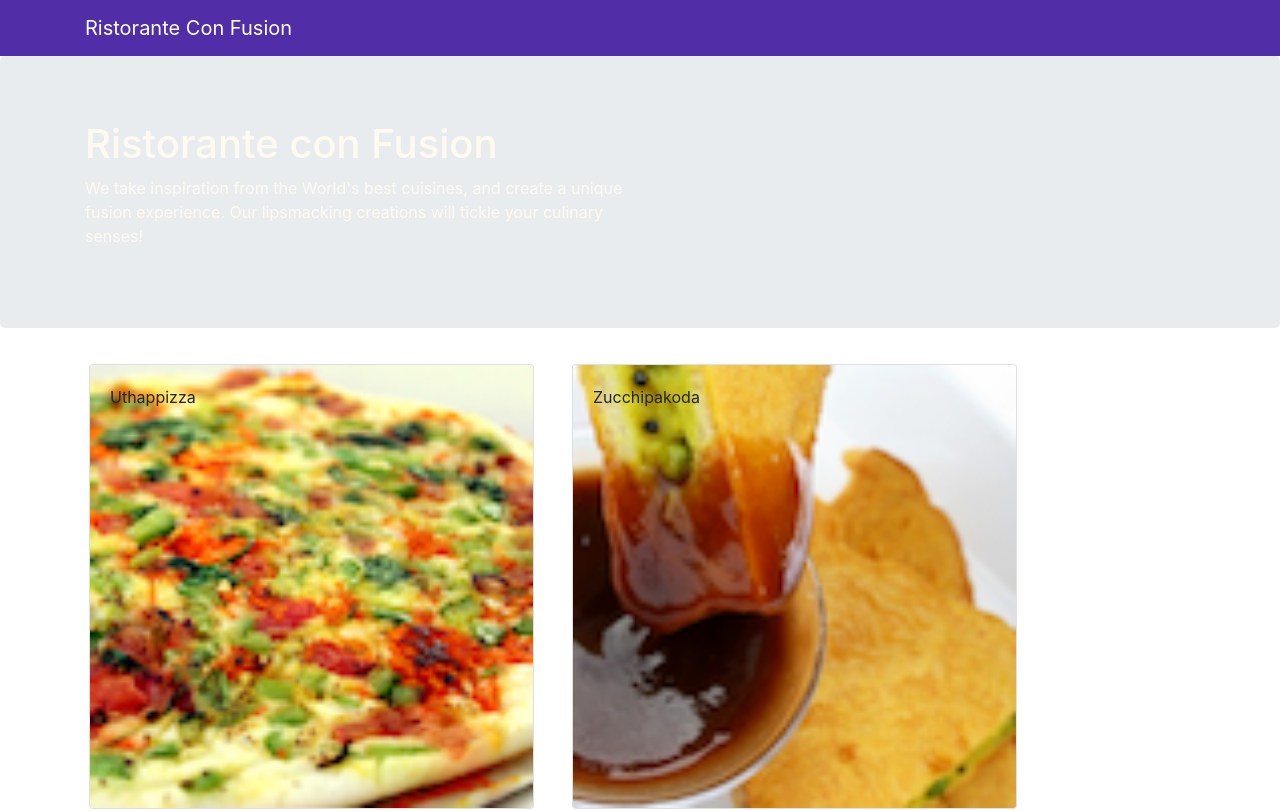
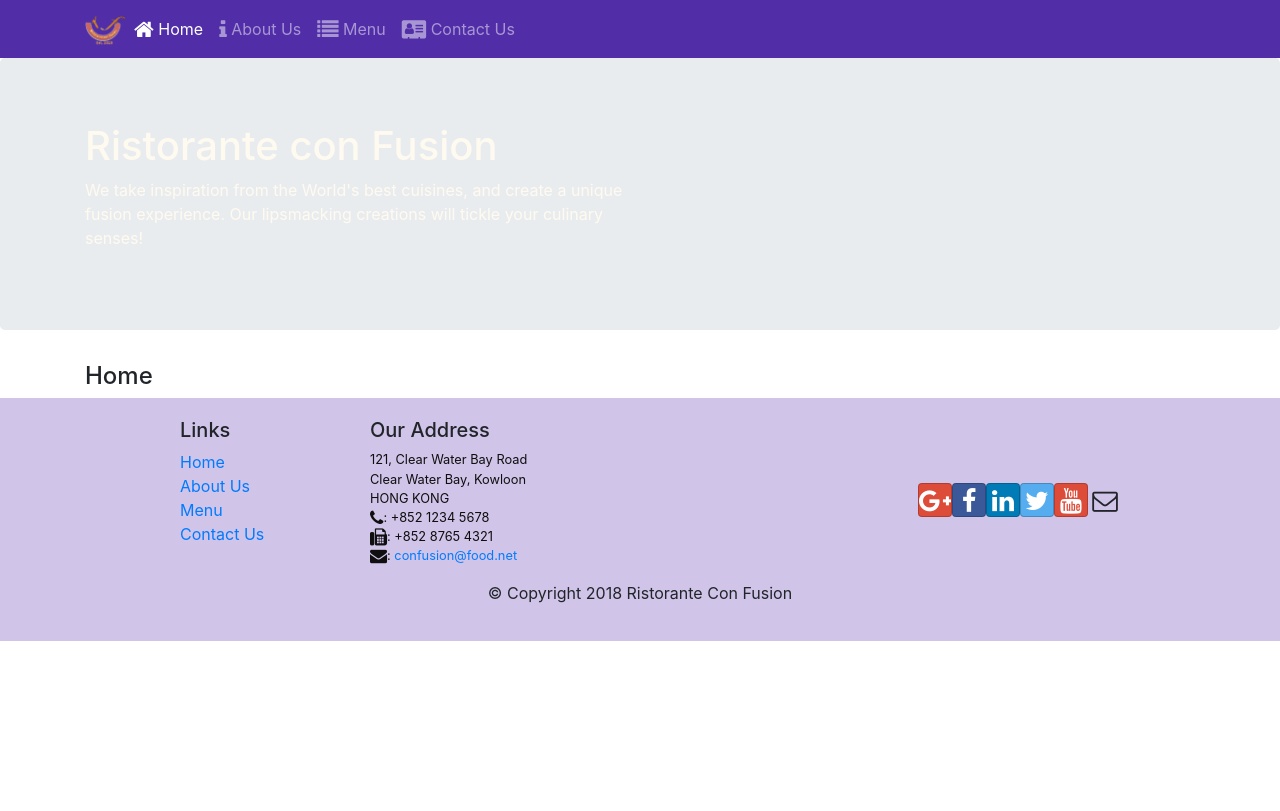
Before and after one commit to Ashish-Shivatare/restoAppReact, a React (Create React App) app: page /home in a window 1280 px wide. Shown: the top 811 px of the page. Built offline with nearby package versions, Linux system fonts and the light colour scheme.

Commit message:
React Router

```diff
--- a/package.json
+++ b/package.json
@@ -12,6 +12,7 @@
     "react": "^16.13.1",
     "react-dom": "^16.13.1",
     "react-popper": "^2.2.3",
+    "react-router-dom": "^5.2.0",
     "react-scripts": "3.4.1",
     "reactstrap": "^8.4.1"
   },
--- a/src/App.js
+++ b/src/App.js
@@ -1,13 +1,16 @@
 import React, { Component } from "react";
 import "./App.css";
 import Main from "./components/MainComponent";
+import { BrowserRouter } from "react-router-dom";
 
 class App extends Component {
   render() {
     return (
-      <div className="App">
-        <Main />
-      </div>
+      <BrowserRouter>
+        <div className="App">
+          <Main />
+        </div>
+      </BrowserRouter>
     );
   }
 }
--- a/src/components/FooterComponent.js
+++ b/src/components/FooterComponent.js
@@ -1,4 +1,5 @@
 import React from "react";
+import { Link } from "react-router-dom";
 
 function Footer(props) {
   return (
@@ -9,16 +10,16 @@
             <h5>Links</h5>
             <ul className="list-unstyled">
               <li>
-                <a href="#">Home</a>
+                <Link to="/home">Home</Link>
               </li>
               <li>
-                <a href="#">About</a>
+                <Link to="/aboutus">About Us</Link>
               </li>
               <li>
-                <a href="#">Menu</a>
+                <Link to="/menu">Menu</Link>
               </li>
               <li>
-                <a href="contactus.html">Contact</a>
+                <Link to="/contactus">Contact Us</Link>
               </li>
             </ul>
           </div>
--- a/src/components/HeaderComponent.js
+++ b/src/components/HeaderComponent.js
@@ -1,13 +1,70 @@
 import React, { Component } from "react";
-import { Navbar, NavbarBrand, Jumbotron } from "reactstrap";
+import {
+  Nav,
+  Navbar,
+  NavbarBrand,
+  NavbarToggler,
+  Collapse,
+  NavItem,
+  Jumbotron,
+} from "reactstrap";
+import { NavLink } from "react-router-dom";
 
 class Header extends Component {
+  constructor(props) {
+    super(props);
+
+    this.toggleNav = this.toggleNav.bind(this);
+    this.state = {
+      isNavOpen: false,
+    };
+  }
+
+  toggleNav() {
+    this.setState({
+      isNavOpen: !this.state.isNavOpen,
+    });
+  }
+
   render() {
     return (
-      <React.Fragment>
-        <Navbar dark>
+      <div>
+        <Navbar dark expand="md">
           <div className="container">
-            <NavbarBrand href="/">Ristorante Con Fusion</NavbarBrand>
+            <NavbarToggler onClick={this.toggleNav} />
+            <NavbarBrand className="mr-auto" href="/">
+              <img
+                src="assets/images/logo.png"
+                height="30"
+                width="41"
+                alt="Ristorante Con Fusion"
+              />
+            </NavbarBrand>
+            <Collapse isOpen={this.state.isNavOpen} navbar>
+              <Nav navbar>
+                <NavItem>
+                  <NavLink className="nav-link" to="/home">
+                    <span className="fa fa-home fa-lg"></span> Home
+                  </NavLink>
+                </NavItem>
+                <NavItem>
+                  <NavLink className="nav-link" to="/aboutus">
+                    <span className="fa fa-info fa-lg"></span> About Us
+                  </NavLink>
+                </NavItem>
+                <NavItem>
+                  <NavLink className="nav-link" to="/menu">
+                    <span className="fa fa-list fa-lg"></span> Menu
+                  </NavLink>
+                </NavItem>
+                <NavItem>
+                  <NavLink className="nav-link" to="/contactus">
+                    <span className="fa fa-address-card fa-lg"></span> Contact
+                    Us
+                  </NavLink>
+                </NavItem>
+              </Nav>
+            </Collapse>
           </div>
         </Navbar>
         <Jumbotron>
@@ -24,7 +81,7 @@
             </div>
           </div>
         </Jumbotron>
-      </React.Fragment>
+      </div>
     );
   }
 }
--- /dev/null
+++ b/src/components/HomeComponent.js
@@ -0,0 +1,11 @@
+import React from "react";
+
+function Home(props) {
+  return (
+    <div className="container">
+      <h4>Home</h4>
+    </div>
+  );
+}
+
+export default Home;
--- a/src/components/MainComponent.js
+++ b/src/components/MainComponent.js
@@ -1,38 +1,36 @@
 import React, { Component } from "react";
 import Menu from "./MenuComponent";
-import DishDetail from "./DishdetailComponent";
-import { DISHES } from "../shared/dishes";
+import Home from "./HomeComponent";
 import Header from "./HeaderComponent";
 import Footer from "./FooterComponent";
+import { DISHES } from "../shared/dishes";
+import { Switch, Route, Redirect } from "react-router-dom";
 
 class Main extends Component {
   constructor(props) {
     super(props);
     this.state = {
       dishes: DISHES,
-      selectedDish: null,
     };
   }
 
-  onDishSelect(dishId) {
-    this.setState({ selectedDish: dishId });
-  }
+  render() {
+    const HomePage = () => {
+      return <Home />;
+    };
 
-  render() {
     return (
       <div>
         <Header />
-        <Menu
-          dishes={this.state.dishes}
-          onClick={(dishId) => this.onDishSelect(dishId)}
-        />
-        <DishDetail
-          dish={
-            this.state.dishes.filter(
-              (dish) => dish.id === this.state.selectedDish
-            )[0]
-          }
-        />
+        <Switch>
+          <Route path="/home" component={HomePage} />
+          <Route
+            exact
+            path="/menu"
+            component={() => <Menu dishes={this.state.dishes} />}
+          />
+          <Redirect to="/home" />
+        </Switch>
         <Footer />
       </div>
     );
```
Also changed, not shown: 1 other file (tests, documents, lock files or other folders).
